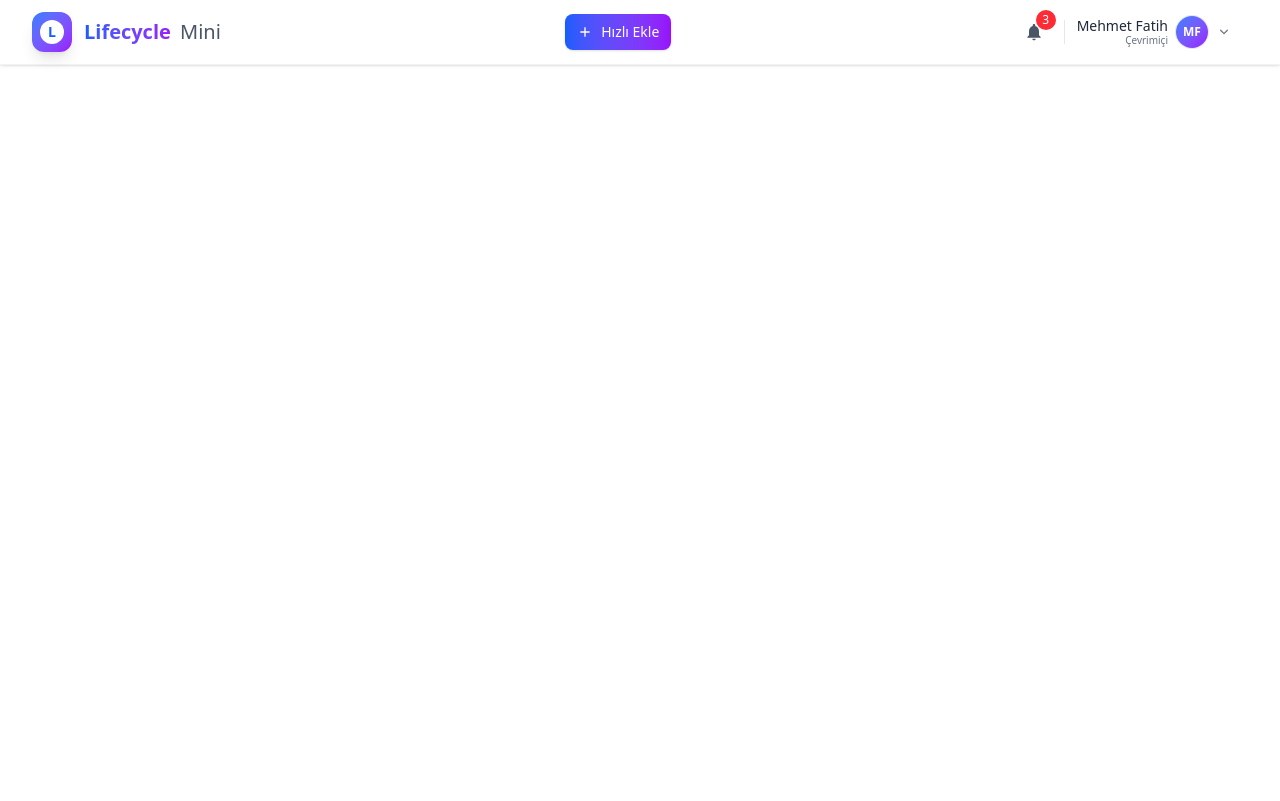
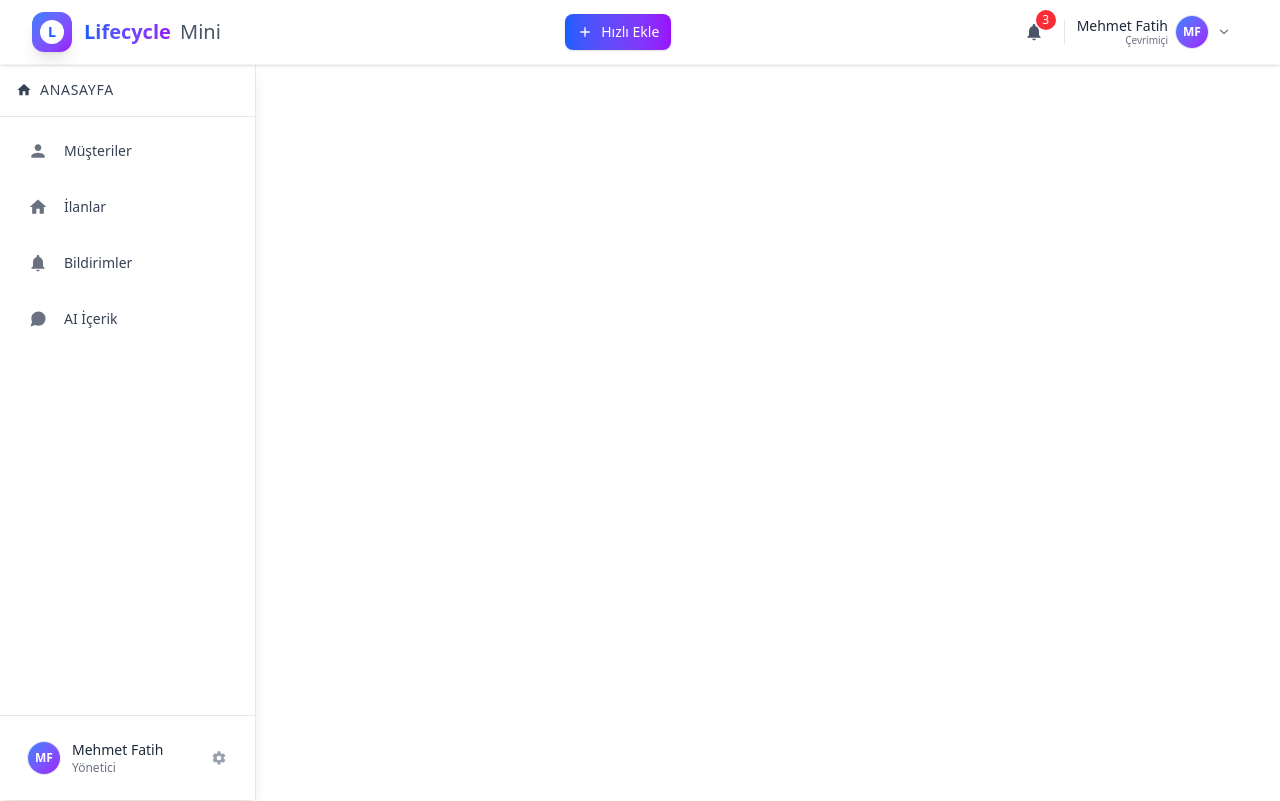
Before and after one commit to iammfatihnaziroglu/Lifecycle-Mini, a Nuxt app: page / in a window 1280 px wide. Built offline with nearby package versions, Linux system fonts and the light colour scheme.

Commit message:
feat: implement sidebar component and enhance app layout with sidebar functionality

```diff
--- a/app/app.vue
+++ b/app/app.vue
@@ -1,6 +1,33 @@
+<script setup lang="ts">
+const isSidebarOpen = ref(false);
+
+function toggleSidebar() {
+  isSidebarOpen.value = !isSidebarOpen.value;
+}
+
+function closeSidebar() {
+  isSidebarOpen.value = false;
+}
+</script>
+
 <template>
   <div class="min-h-screen bg-white">
-   <AppNavbar />
-   <NuxtPage />
+    <!-- Navbar (fixed at top) -->
+    <header class="sticky top-0 z-50">
+      <AppNavbar @toggle-sidebar="toggleSidebar" />
+    </header>
+
+    <!-- Main Layout with Sidebar -->
+    <div class="relative">
+      <!-- Sidebar -->
+      <AppSidebar :is-open="isSidebarOpen" @close="closeSidebar" />
+
+      <!-- Main Content -->
+      <main class="md:ml-64 transition-all duration-300 min-h-[calc(100vh-4rem)]">
+        <div class="max-w-7xl mx-auto px-4 sm:px-6 lg:px-8 py-6">
+          <NuxtPage />
+        </div>
+      </main>
+    </div>
   </div>
 </template>
--- a/app/components/AppNavbar.vue
+++ b/app/components/AppNavbar.vue
@@ -1,6 +1,6 @@
 <script setup lang="ts">
+defineEmits<{ (e: 'toggleSidebar'): void }>();
 
-const isOpen = ref(false);
 const notificationCount = ref(3);
 const isUserMenuOpen = ref(false);
 const isQuickAddOpen = ref(false);
@@ -130,16 +130,14 @@ const userInitials = computed(() => {
             </Transition>
           </div>
 
-          <!-- Mobile Menu Toggle -->
+          <!-- Mobile Menu Toggle (opens sidebar) -->
           <button
             class="md:hidden p-2 text-gray-600 hover:bg-gray-100 rounded-lg transition-all duration-200 hover:scale-110"
-            @click="isOpen = !isOpen"
+            aria-label="Menüyü Aç"
+            @click="$emit('toggleSidebar')"
           >
-            <svg v-if="!isOpen" class="w-5 h-5" fill="currentColor" viewBox="0 0 24 24">
+            <svg class="w-5 h-5" fill="currentColor" viewBox="0 0 24 24">
               <path d="M3 18h18v-2H3v2zm0-5h18v-2H3v2zm0-7v2h18V6H3z"/>
-            </svg>
-            <svg v-else class="w-5 h-5" fill="currentColor" viewBox="0 0 24 24">
-              <path d="M19 6.41L17.59 5 12 10.59 6.41 5 5 6.41 10.59 12 5 17.59 6.41 19 12 13.41 17.59 19 19 17.59 13.41 12z"/>
             </svg>
           </button>
         </div>
--- /dev/null
+++ b/app/components/AppSidebar.vue
@@ -0,0 +1,127 @@
+<script setup lang="ts">
+defineProps<{
+  isOpen: boolean;
+}>();
+
+defineEmits<{
+  (e: 'close'): void;
+}>();
+
+const route = useRoute();
+
+const menuItems = [
+  {
+    name: 'Müşteriler',
+    path: '/customers',
+    icon: 'M12 12c2.21 0 4-1.79 4-4s-1.79-4-4-4-4 1.79-4 4 1.79 4 4 4zm0 2c-2.67 0-8 1.34-8 4v2h16v-2c0-2.66-5.33-4-8-4z'
+  },
+  {
+    name: 'İlanlar',
+    path: '/properties',
+    icon: 'M10 20v-6h4v6h5v-8h3L12 3 2 12h3v8z'
+  },
+  {
+    name: 'Bildirimler',
+    path: '/alerts',
+    icon: 'M12 22c1.1 0 2-.9 2-2h-4c0 1.1.9 2 2 2zm6-6v-5c0-3.07-1.64-5.64-4.5-6.32V4c0-.83-.67-1.5-1.5-1.5s-1.5.67-1.5 1.5v.68C7.63 5.36 6 7.92 6 11v5l-2 2v1h16v-1l-2-2z'
+  },
+  {
+    name: 'AI İçerik',
+    path: '/ai',
+    icon: 'M21 11.5a8.38 8.38 0 01-.9 3.8 8.5 8.5 0 01-7.6 4.7 8.38 8.38 0 01-3.8-.9L3 21l1.9-5.7a8.38 8.38 0 01-.9-3.8 8.5 8.5 0 014.7-7.6 8.38 8.38 0 013.8-.9h.5a8.48 8.48 0 018 8v.5z'
+  }
+];
+</script>
+
+<template>
+  <div>
+    <!-- Overlay for mobile -->
+    <div
+      v-if="isOpen"
+      class="fixed inset-0 bg-black/30 z-40 md:hidden"
+      @click="$emit('close')"
+    />
+
+    <!-- Sidebar -->
+    <div
+      :class="[
+        'fixed left-0 top-16 bottom-0 z-40 w-64 bg-white border-r border-gray-200 shadow-lg transform transition-transform duration-300 ease-in-out',
+        isOpen ? 'translate-x-0' : '-translate-x-full md:translate-x-0'
+      ]"
+    >
+      <!-- Sidebar Header -->
+      <div class="py-4 px-4 flex items-center justify-between border-b border-gray-200">
+        <NuxtLink
+          to="/dashboard"
+          class="text-sm font-medium text-gray-700 hover:text-blue-600 uppercase tracking-wider flex items-center gap-2 transition-colors"
+        >
+          <svg class="w-4 h-4" fill="currentColor" viewBox="0 0 24 24">
+            <path d="M10 20v-6h4v6h5v-8h3L12 3 2 12h3v8z"/>
+          </svg>
+          ANASAYFA
+        </NuxtLink>
+
+        <!-- Close button (mobile only) -->
+        <button
+          class="md:hidden p-1.5 rounded-md hover:bg-gray-100"
+          @click="$emit('close')"
+        >
+          <svg class="w-5 h-5 text-gray-500" fill="currentColor" viewBox="0 0 24 24">
+            <path d="M19 6.41L17.59 5 12 10.59 6.41 5 5 6.41 10.59 12 5 17.59 6.41 19 12 13.41 17.59 19 19 17.59 13.41 12z"/>
+          </svg>
+        </button>
+      </div>
+
+      <!-- Navigation Menu -->
+      <nav class="mt-2">
+        <div class="px-2 space-y-1">
+          <NuxtLink
+            v-for="item in menuItems"
+            :key="item.path"
+            :to="item.path"
+            :class="[
+              'flex items-center px-4 py-3 text-sm font-medium rounded-lg transition-all duration-200',
+              route.path.startsWith(item.path)
+                ? 'bg-gradient-to-r from-blue-50 to-blue-50/30 text-blue-700 shadow-sm border border-blue-100/50'
+                : 'text-gray-700 hover:bg-gray-50 hover:text-gray-900'
+            ]"
+          >
+            <div class="mr-3 flex items-center justify-center w-7 h-7">
+              <svg
+                class="w-5 h-5"
+                :class="[route.path.startsWith(item.path) ? 'text-blue-600' : 'text-gray-500']"
+                fill="currentColor"
+                viewBox="0 0 24 24"
+              >
+                <path :d="item.icon" />
+              </svg>
+            </div>
+            {{ item.name }}
+          </NuxtLink>
+        </div>
+      </nav>
+
+      <!-- Bottom section -->
+      <div class="absolute bottom-0 left-0 right-0 border-t border-gray-200">
+        <div class="p-4">
+          <NuxtLink to="/settings" class="flex items-center justify-between px-3 py-2 rounded-lg hover:bg-gray-50 transition-colors">
+            <div class="flex items-center">
+              <div class="flex-shrink-0">
+                <div class="w-8 h-8 rounded-full bg-gradient-to-br from-blue-500 to-purple-600 text-white flex items-center justify-center text-xs font-semibold ring-1 ring-gray-200">
+                  MF
+                </div>
+              </div>
+              <div class="ml-3">
+                <p class="text-sm font-medium text-gray-800">Mehmet Fatih</p>
+                <p class="text-xs text-gray-500">Yönetici</p>
+              </div>
+            </div>
+            <svg class="w-4 h-4 text-gray-400" fill="currentColor" viewBox="0 0 24 24">
+              <path d="M19.14,12.94a7.43,7.43,0,0,0,.05-.94,7.43,7.43,0,0,0-.05-.94l2.11-1.65a.5.5,0,0,0,.12-.64l-2-3.46a.5.5,0,0,0-.6-.22l-2.49,1a7.28,7.28,0,0,0-1.63-.94l-.38-2.65A.5.5,0,0,0,13.7,2H10.3a.5.5,0,0,0-.49.41L9.43,5.06a7.28,7.28,0,0,0-1.63.94l-2.49-1a.5.5,0,0,0-.6.22l-2,3.46a.5.5,0,0,0,.12.64L4,11.06a7.43,7.43,0,0,0,0,1.88L2.91,14.59a.5.5,0,0,0-.12.64l2,3.46a.5.5,0,0,0,.6.22l2.49-1a7.28,7.28,0,0,0,1.63.94l.38,2.65a.5.5,0,0,0,.49.41h3.4a.5.5,0,0,0,.49-.41l.38-2.65a7.28,7.28,0,0,0,1.63-.94l2.49,1a.5.5,0,0,0,.6-.22l2-3.46a.5.5,0,0,0-.12-.64ZM12,15.5A3.5,3.5,0,1,1,15.5,12,3.5,3.5,0,0,1,12,15.5Z"/>
+            </svg>
+          </NuxtLink>
+        </div>
+      </div>
+    </div>
+  </div>
+</template>
```
